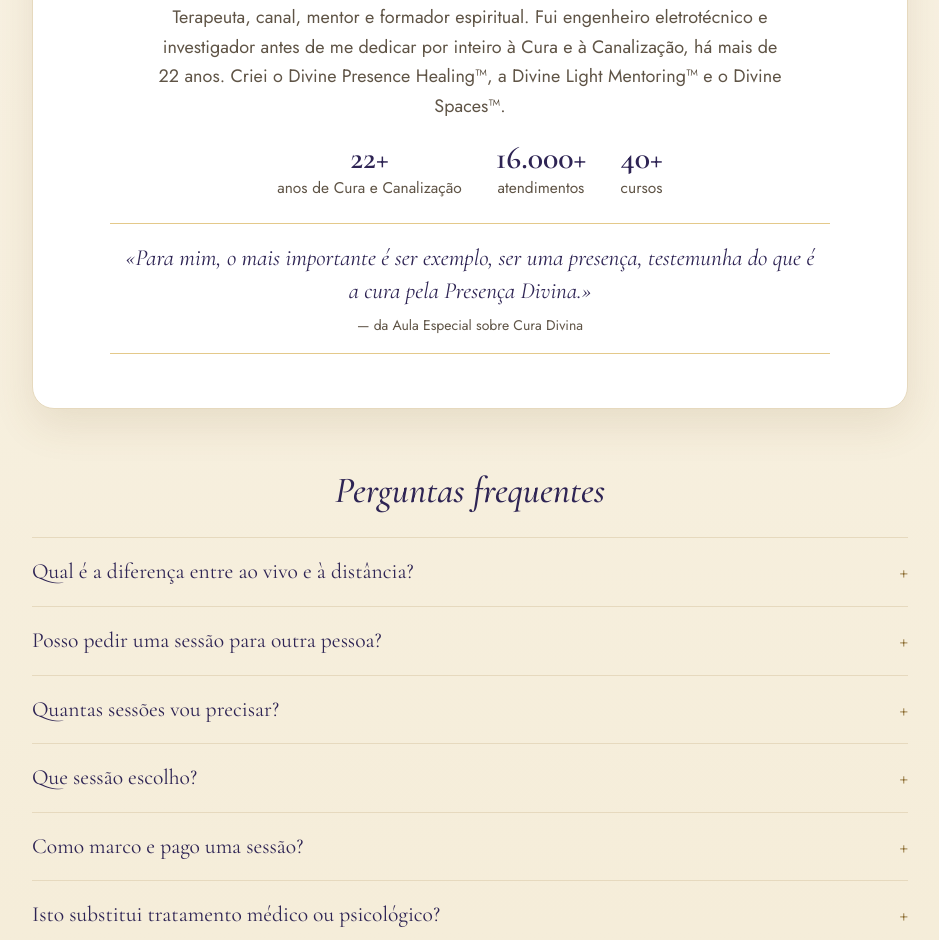
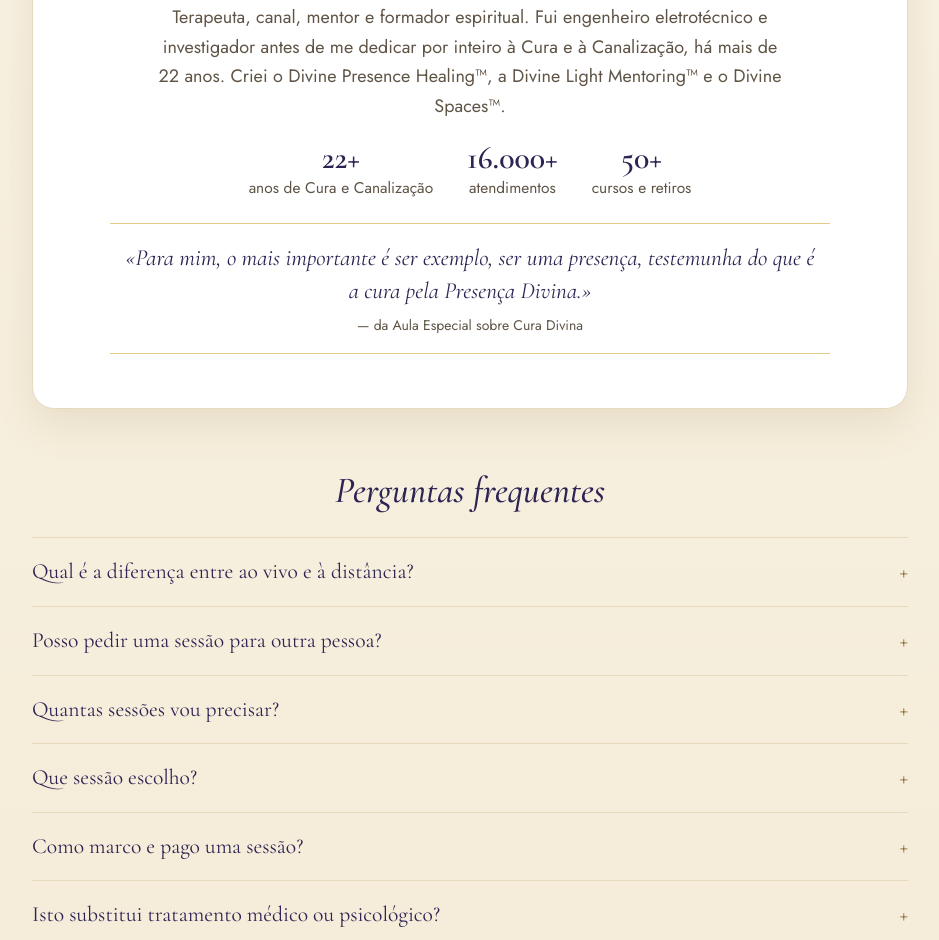
Before and after one commit to JCPaliteiro/terapias, a plain HTML site: page index.html in a window 1280 px wide. Shown: the part 8061-9001 px from the top of the page, without its empty margins (170-1109 px from the left). Drawn offline with nearby package versions, Linux system fonts and the light colour scheme.

Commit message:
Bio: 50+ cursos e retiros (igual à mentoria)
Co-Authored-By: Claude Opus 5.5 <noreply@anthropic.com>
Claude-Session: https://claude.ai/code/session_015hqn159Wi4cvtnLC2A3Jwc

```diff
--- a/index.html
+++ b/index.html
@@ -509,7 +509,7 @@ blockquote.cite.big{max-width:720px;margin:0 auto 22px;text-align:center;border-
       <div class="facts">
         <span><b>22+</b>anos de Cura e Canalização</span>
         <span><b>16.000+</b>atendimentos</span>
-        <span><b>40+</b>cursos</span>
+        <span><b>50+</b>cursos e retiros</span>
       </div>
       <blockquote class="cite big">«Para mim, o mais importante é ser exemplo, ser uma presença, testemunha do que é a cura pela Presença Divina.»<span>— da Aula Especial sobre Cura Divina</span></blockquote>
     </div>
```
